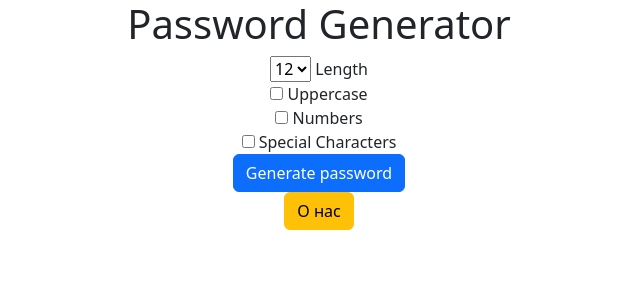
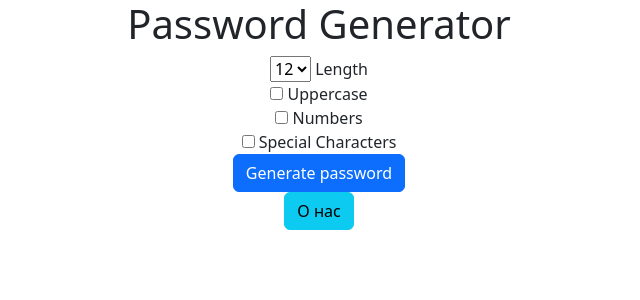
Before and after one commit to save666gk/django-3-generetor, a Django app: template password/gen/templates/gen/home.html in a window 1280 px wide. Shown: the top 300 px of the page, without its empty margins (321-961 px from the left). Run offline with Django 3.2, Linux system fonts and the light colour scheme; the template is opened without the code that fills it, so the values that code supplies are empty.

Commit message:
i made some tw

```diff
--- a/password/gen/templates/gen/home.html
+++ b/password/gen/templates/gen/home.html
@@ -24,7 +24,7 @@
     <br>
     <input type="submit" value="Generate password", class="btn btn-primary">
     <br>
-    <a href="{% url 'abbaut' %}" class="btn btn-warning">О нас</a>
+    <a href="{% url 'abbaut' %}" class="btn btn-info">О нас</a>
 </div>
 
 </form>
```
